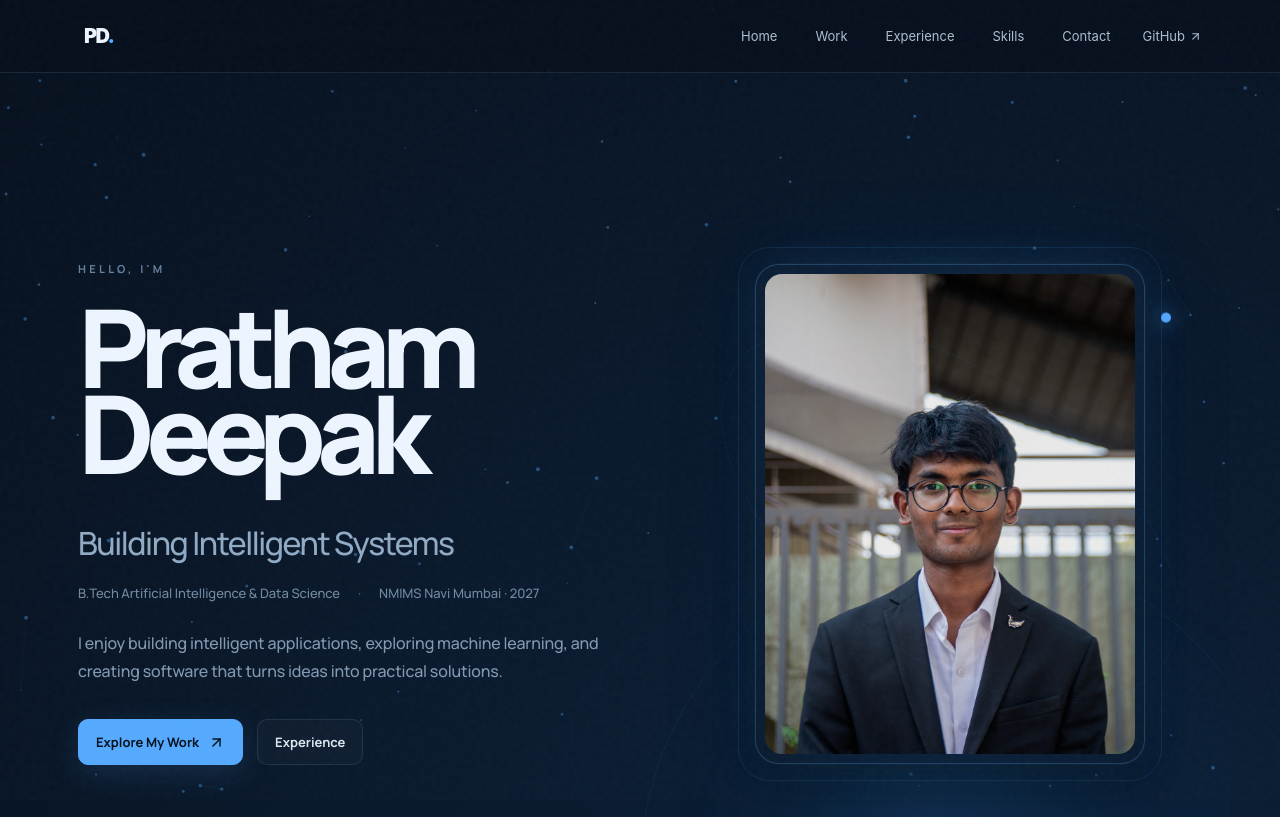
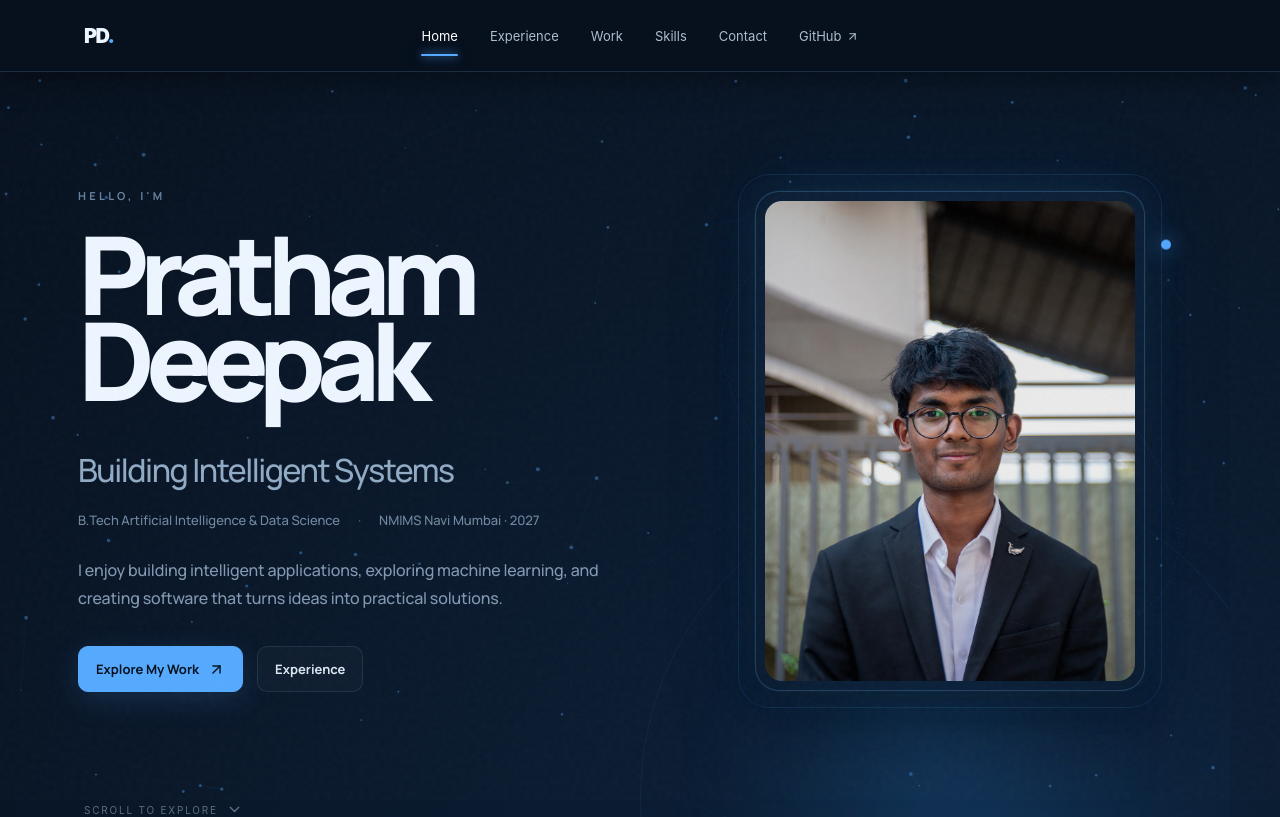
Before and after one commit to MetalKhamoo/Portfolio2026, a React (Vite) app: page / in a window 1280 px wide. Shown: the top 817 px of the page. Built offline with nearby package versions, Linux system fonts and the light colour scheme.

Commit message:
Update portfolio hero design

```diff
--- a/src/App.jsx
+++ b/src/App.jsx
@@ -377,11 +377,10 @@ function ParticleField() {
 ========================================= */
 
 function App() {
-  const [open, setOpen] =
-    useState(false);
-
-  const heroRef =
-    useRef(null);
+  const [open, setOpen] = useState(false);
+  const [activeSection, setActiveSection] = useState("home");
+
+  const heroRef = useRef(null);
 
 
   /* =========================================
@@ -397,6 +396,60 @@ function App() {
 
     return () => {
       lenis.destroy();
+    };
+  }, []);
+
+
+  /* =========================================
+     ACTIVE NAVIGATION SECTION
+  ========================================= */
+
+  useEffect(() => {
+    const sectionIds = [
+      "home",
+      "about",
+      "experience",
+      "work",
+      "skills",
+      "contact",
+    ];
+
+    const updateActiveSection = () => {
+      const navOffset = 120;
+      let current = "home";
+      let closestDistance = Infinity;
+
+      sectionIds.forEach((id) => {
+        const section = document.getElementById(id);
+
+        if (!section) return;
+
+        const rect = section.getBoundingClientRect();
+
+        if (rect.top <= navOffset) {
+          const distance = Math.abs(rect.top - navOffset);
+
+          if (distance < closestDistance) {
+            closestDistance = distance;
+            current = id;
+          }
+        }
+      });
+
+      setActiveSection(current);
+    };
+
+    updateActiveSection();
+
+    window.addEventListener("scroll", updateActiveSection, {
+      passive: true,
+    });
+
+    window.addEventListener("resize", updateActiveSection);
+
+    return () => {
+      window.removeEventListener("scroll", updateActiveSection);
+      window.removeEventListener("resize", updateActiveSection);
     };
   }, []);
 
@@ -485,47 +538,112 @@ function App() {
           >
 
             <button
+              className={activeSection === "home" ? "active" : ""}
               onClick={() =>
                 scrollTo("home")
               }
             >
               Home
+
+              {activeSection === "home" && (
+                <motion.span
+                  layoutId="nav-indicator"
+                  className="nav-indicator"
+                  transition={{
+                    type: "spring",
+                    stiffness: 500,
+                    damping: 35,
+                  }}
+                />
+              )}
             </button>
 
 
             <button
+              className={activeSection === "experience" ? "active" : ""}
+              onClick={() =>
+                scrollTo("experience")
+              }
+            >
+              Experience
+
+              {activeSection === "experience" && (
+                <motion.span
+                  layoutId="nav-indicator"
+                  className="nav-indicator"
+                  transition={{
+                    type: "spring",
+                    stiffness: 500,
+                    damping: 35,
+                  }}
+                />
+              )}
+            </button>
+
+
+            <button
+              className={activeSection === "work" ? "active" : ""}
               onClick={() =>
                 scrollTo("work")
               }
             >
               Work
+
+              {activeSection === "work" && (
+                <motion.span
+                  layoutId="nav-indicator"
+                  className="nav-indicator"
+                  transition={{
+                    type: "spring",
+                    stiffness: 500,
+                    damping: 35,
+                  }}
+                />
+              )}
             </button>
 
 
             <button
-              onClick={() =>
-                scrollTo("experience")
-              }
-            >
-              Experience
-            </button>
-
-
-            <button
+              className={activeSection === "skills" ? "active" : ""}
               onClick={() =>
                 scrollTo("skills")
               }
             >
               Skills
+
+              {activeSection === "skills" && (
+                <motion.span
+                  layoutId="nav-indicator"
+                  className="nav-indicator"
+                  transition={{
+                    type: "spring",
+                    stiffness: 500,
+                    damping: 35,
+                  }}
+                />
+              )}
             </button>
 
 
             <button
+              className={activeSection === "contact" ? "active" : ""}
               onClick={() =>
                 scrollTo("contact")
               }
             >
               Contact
+
+              {activeSection === "contact" && (
+                <motion.span
+                  layoutId="nav-indicator"
+                  className="nav-indicator"
+                  transition={{
+                    type: "spring",
+                    stiffness: 500,
+                    damping: 35,
+                  }}
+                />
+              )}
             </button>
 
 
@@ -1174,7 +1292,6 @@ function App() {
 
             </motion.article>
 
-
             {/* =================================
                 EXPERIENCE 04
             ================================= */}
--- a/src/styles.css
+++ b/src/styles.css
@@ -78,8 +78,18 @@ a {
 
 .site {
   min-height: 100vh;
-  overflow: hidden;
+  overflow: visible;
   position: relative;
+}
+
+main {
+  position: relative;
+  z-index: 1;
+}
+
+html,
+body {
+  overflow-x: hidden;
 }
 
 .noise {
@@ -97,15 +107,28 @@ a {
 ========================= */
 
 .nav-wrap {
-  position: fixed;
-  top: 0;
-  left: 0;
-  right: 0;
-  z-index: 30;
-
-  backdrop-filter: blur(18px);
-  background: rgba(7, 16, 29, 0.72);
-  border-bottom: 1px solid var(--line);
+  position: fixed !important;
+  top: 0 !important;
+  left: 0 !important;
+  right: 0 !important;
+
+  width: 100%;
+  height: 72px;
+
+  z-index: 99999 !important;
+
+  /* Solid top layer — sections cannot show through it */
+  background: #07101d;
+
+  border-bottom: 1px solid rgba(120, 175, 220, 0.18);
+
+  box-shadow:
+    0 8px 30px rgba(0, 0, 0, 0.35);
+
+  isolation: isolate;
+
+  transform: translateZ(0) !important;
+  will-change: transform;
 }
 
 .nav {
@@ -116,16 +139,30 @@ a {
 
   display: flex;
   align-items: center;
-  justify-content: space-between;
+  justify-content: center;
+
+  position: relative;
+  z-index: 100000;
 }
 
 .brand {
+  position: absolute;
+  left: 28px;
+  top: 50%;
+
+  transform: translateY(-50%);
+
   border: 0;
   background: transparent;
+
+  color: var(--text);
+
   font-weight: 900;
   font-size: 20px;
   letter-spacing: -0.08em;
+
   cursor: pointer;
+  z-index: 2;
 }
 
 .brand span {
@@ -134,35 +171,77 @@ a {
 
 .nav-links {
   display: flex;
-  gap: 26px;
   align-items: center;
+  justify-content: center;
+  gap: 32px;
+
+  position: relative;
+  z-index: 2;
 }
 
 .nav-links button,
 .nav-links a {
+  position: relative;
+
   border: 0;
   background: transparent;
+
   color: #aebdcc;
+
   font-size: 13px;
+  line-height: 1;
+
   cursor: pointer;
 
   display: inline-flex;
   align-items: center;
   gap: 4px;
 
+  padding: 10px 0;
+
   transition: color 0.25s ease;
 }
 
 .nav-links button:hover,
 .nav-links a:hover {
-  color: white;
+  color: #ffffff;
+}
+
+.nav-links button.active {
+  color: #ffffff;
+}
+
+/* One shared animated slider moves between active sections */
+.nav-indicator {
+  position: absolute;
+
+  left: 0;
+  right: 0;
+  bottom: -3px;
+
+  height: 2px;
+
+  border-radius: 999px;
+
+  background: var(--accent);
+
+  box-shadow:
+    0 0 8px rgba(85, 170, 255, 0.9),
+    0 0 18px rgba(85, 170, 255, 0.4);
+
+  pointer-events: none;
 }
 
 .menu {
   display: none;
+
+  border: 0;
   background: transparent;
-  border: 0;
+
+  color: var(--text);
+
   cursor: pointer;
+  z-index: 3;
 }
 
 /* =========================
@@ -735,7 +814,7 @@ h1 em {
 
   gap: 90px;
 
-  border-top: 1px solid var(--line);
+
 }
 
 .about-right {
@@ -1000,6 +1079,23 @@ footer {
 ========================= */
 
 @media (max-width: 900px) {
+  .nav {
+    justify-content: space-between;
+  }
+
+  .nav-wrap {
+    height: 64px;
+  }
+
+  .nav {
+    height: 64px;
+  }
+
+  .brand {
+    position: static;
+    transform: none;
+  }
+
   .nav-links {
     position: absolute;
 
@@ -1027,6 +1123,17 @@ footer {
   .nav-links button,
   .nav-links a {
     padding: 10px;
+  }
+
+  .nav-links button::after {
+    left: 0;
+    bottom: 0;
+    width: 0;
+    transform: none;
+  }
+
+  .nav-links button.active::after {
+    width: 100%;
   }
 
   .menu {
@@ -1617,3 +1724,58 @@ footer {
   }
 
 }
+/* =========================================================
+   FULL-WIDTH SECTION SEPARATORS
+   Creates a thin line between every portfolio section
+========================================================= */
+
+.section {
+  position: relative;
+}
+
+/* Full-width separator at the top of every section */
+.section:not(.hero)::before {
+  content: "";
+
+  position: absolute;
+  top: 0;
+  left: 50%;
+
+  width: 100vw;
+  height: 1px;
+
+  transform: translateX(-50%);
+
+  background: rgba(120, 175, 220, 0.18);
+
+  pointer-events: none;
+  z-index: 5;
+}
+
+
+/* =========================================================
+   HERO → FIRST SECTION SEPARATOR
+========================================================= */
+
+.hero::after {
+  content: "";
+
+  position: absolute;
+  bottom: 0;
+  left: 50%;
+
+  width: 100vw;
+  height: 1px;
+
+  transform: translateX(-50%);
+
+  background: rgba(120, 175, 220, 0.18);
+
+  pointer-events: none;
+  z-index: 5;
+}
+
+/* Keep sections from hiding behind the fixed navigation */
+section[id] {
+  scroll-margin-top: 84px;
+}
```
